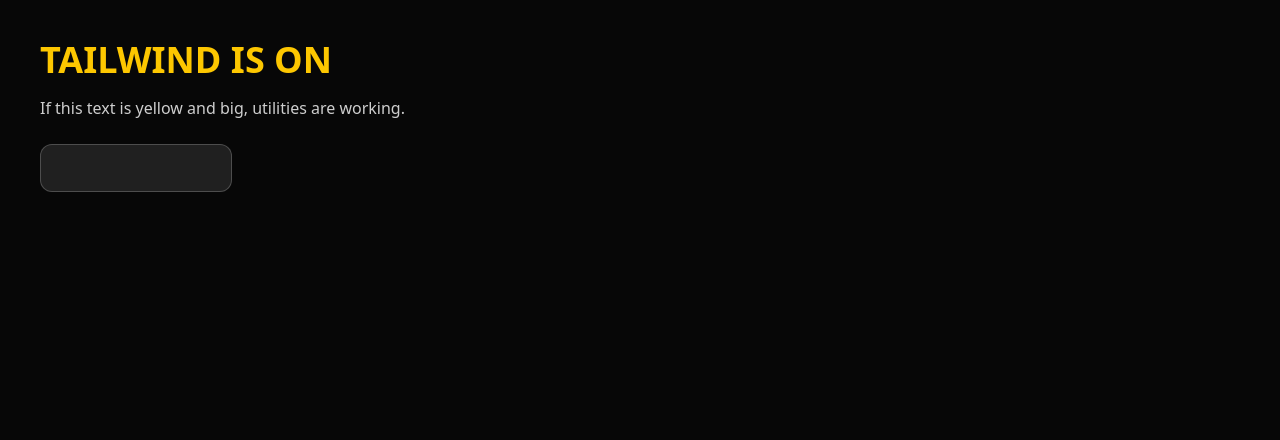
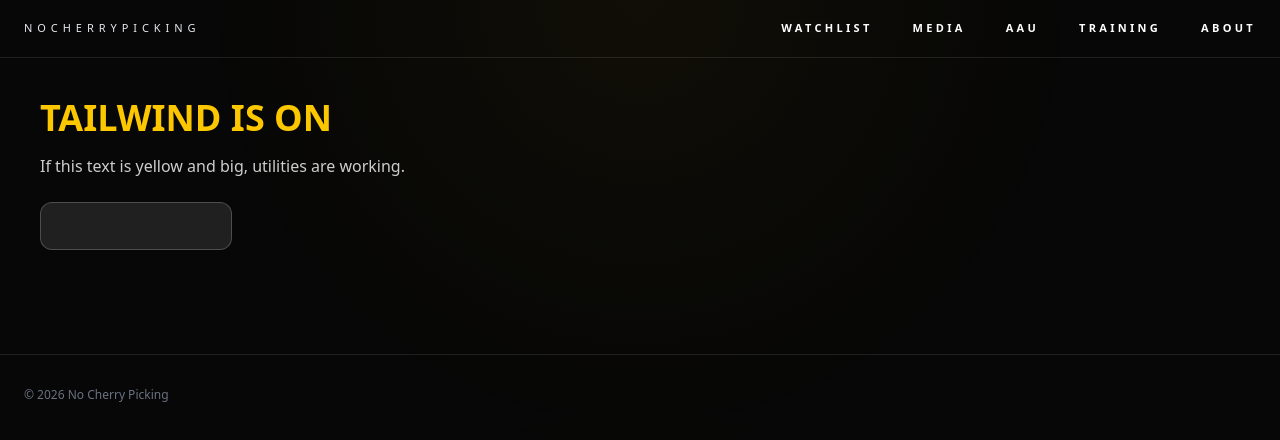
Before and after one commit to nocherrypicking-ra/ncphoops, a Next.js app: page / in a window 1280 px wide. Shown: the top 440 px of the page. Built offline with nearby package versions, Linux system fonts and the light colour scheme.

Commit message:
Update layout.tsx

```diff
--- a/app/layout.tsx
+++ b/app/layout.tsx
@@ -1,15 +1,72 @@
 import "./globals.css";
+import Link from "next/link";
 
 export const metadata = {
   title: "NCP Hoops",
   description: "No Cherry Picking",
 };
 
+const nav = [
+  { href: "/watchlist", label: "WATCHLIST" },
+  { href: "/media", label: "MEDIA" },
+  { href: "/aau", label: "AAU" },
+  { href: "/training", label: "TRAINING" },
+  { href: "/about", label: "ABOUT" },
+];
+
 export default function RootLayout({ children }: { children: React.ReactNode }) {
   return (
     <html lang="en">
       <body className="min-h-screen bg-[#070707] text-white antialiased">
-        {children}
+        {/* Global background glow */}
+        <div className="pointer-events-none fixed inset-0 opacity-60">
+          <div className="absolute inset-0 bg-[radial-gradient(circle_at_top,rgba(250,204,21,0.07),transparent_45%),radial-gradient(circle_at_bottom,rgba(255,255,255,0.04),transparent_40%)]" />
+        </div>
+
+        {/* NAV */}
+        <header className="relative z-10 border-b border-white/10">
+          <div className="mx-auto max-w-7xl px-6 py-5 flex items-center justify-between">
+            <Link
+              href="/"
+              className="text-[11px] tracking-[0.45em] uppercase text-gray-200"
+            >
+              NOCHERRYPICKING
+            </Link>
+
+            <nav className="hidden md:flex items-center gap-10">
+              {nav.map((item) => (
+                <Link
+                  key={item.href}
+                  href={item.href}
+                  className="text-[11px] tracking-[0.30em] uppercase font-semibold text-white drop-shadow-[0_0_10px_rgba(255,255,255,0.08)]
+                             hover:text-yellow-300 transition"
+                >
+                  {item.label}
+                </Link>
+              ))}
+            </nav>
+
+            {/* Mobile quick link */}
+            <div className="md:hidden">
+              <Link
+                href="/watchlist"
+                className="text-[11px] tracking-[0.30em] uppercase font-semibold text-yellow-300"
+              >
+                WATCHLIST →
+              </Link>
+            </div>
+          </div>
+        </header>
+
+        {/* PAGE CONTENT */}
+        <main className="relative z-10">{children}</main>
+
+        {/* FOOTER */}
+        <footer className="relative z-10 border-t border-white/10 mt-16">
+          <div className="mx-auto max-w-7xl px-6 py-8 text-xs text-gray-500">
+            © {new Date().getFullYear()} No Cherry Picking
+          </div>
+        </footer>
       </body>
     </html>
   );
```
